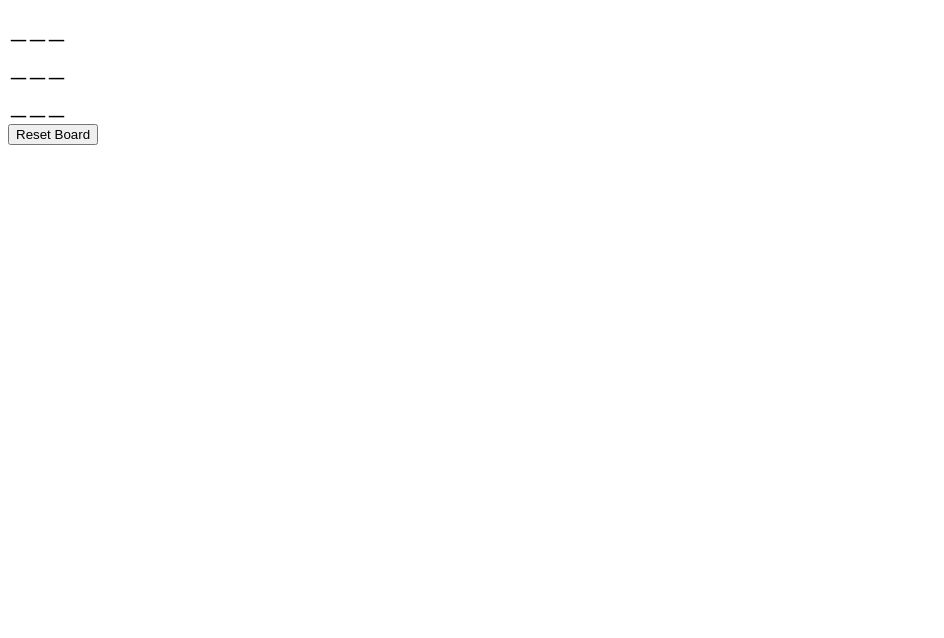
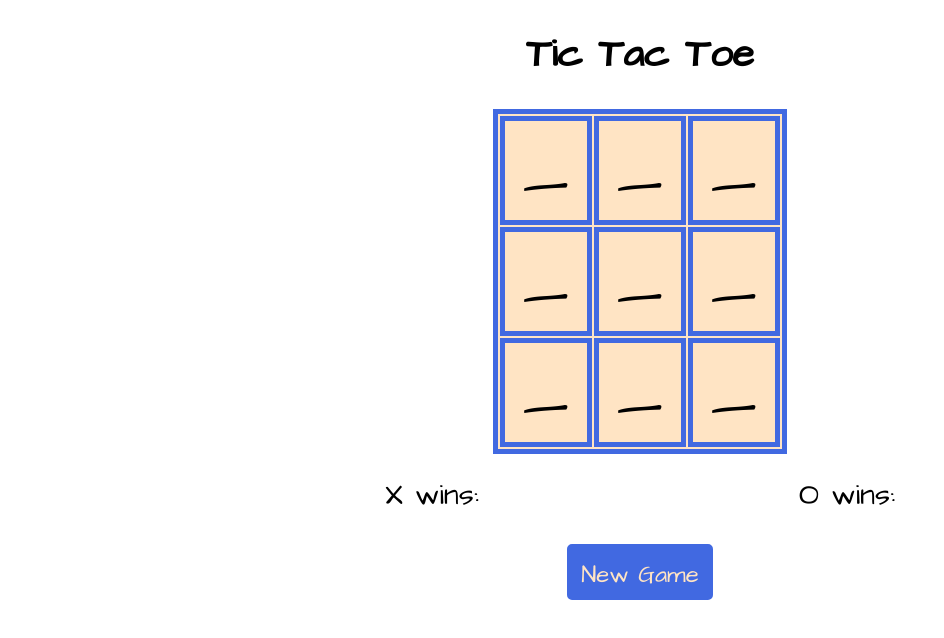
Before and after one commit to GenaroVS/TicTacToe, a plain HTML site: page index.html in a window 1280 px wide. Shown: the whole page, without its empty margins (0-944 px from the left). Drawn offline with Linux system fonts and the light colour scheme.

Commit message:
Added tallies, refactored code, winners takers, and styling

```diff
--- a/app.js
+++ b/app.js
@@ -4,6 +4,9 @@
 class Board {
   constructor() {
     this.isX = true;
+    this.plays = 0;
+    this.xWins = 0;
+    this.oWins = 0;
     this.board = [
       [' ',' ',' '],
       [' ',' ',' '],
@@ -12,6 +15,7 @@ class Board {
   }
 
   addMove(coords) {
+    this.plays++;
     var row = coords[0];
     var col = coords[1];
     this.isX ? this.board[row][col] = 'X' : this.board[row][col] = 'O';
@@ -21,7 +25,14 @@ class Board {
     var row = coords[0];
     var col = coords[1];
     var player = this.isX ? 'X' : 'O';
-    // Check Row and Column
+
+    if (this.hasRowOrCol(row, col, player) || this.hasDiagonal(row, col, player)) {
+      return true;
+    }
+    return false;
+  }
+
+  hasRowOrCol(row, col, player) {
     var hasRow = true;
     var hasCol = true;
     for (var i = 0; i < 3; i++) {
@@ -36,8 +47,9 @@ class Board {
       this.isX = player === 'X' ? true : false;
       return true;
     }
+  }
 
-    // Check Major and Minor Diagonal
+  hasDiagonal(row, col, player) {
     var diagCount = 0;
     if (row === col) {
       for (var i = 0; i < 3; i++) {
@@ -60,6 +72,7 @@ class Board {
   }
 
   reset() {
+    this.plays = 0;
     this.board = [
       [' ',' ',' '],
       [' ',' ',' '],
@@ -74,8 +87,10 @@ var table = document.getElementById('board');
 var squares = document.querySelectorAll('td')
 var resetBtn = document.getElementById('reset');
 var winCont = document.getElementById('winner');
-var winMsg = document.createElement('h1');
+var winMsg = document.createElement('h2');
 var board = new Board();
+var xWinsCont = document.getElementById('xWins');
+var oWinsCont = document.getElementById('oWins');
 
 table.addEventListener('click', (e) => {
   // Updates board data
@@ -87,8 +102,19 @@ table.addEventListener('click', (e) => {
     board.isX ? e.target.textContent = 'X' : e.target.textContent = 'O';
   }
   if (board.hasWon(coords)) {
-    var winner = board.isX ? 'X' : '0';
-    winMsg.textContent = `Winner is: ${winner}!!!`;
+    if (board.isX) {
+      board.xWins++;
+      winMsg.textContent = `Winner is: X ! ! !`;
+      xWinsCont.textContent = `X wins: ${board.xWins}`
+    } else {
+      board.oWins++;
+      winMsg.textContent = `Winner is: O ! ! !`;
+      oWinsCont.textContent = `O wins: ${board.oWins}`
+
+    }
+    winCont.append(winMsg);
+  } else if (board.plays === 9) {
+    winMsg.textContent = 'It\'s a tie ! ! !';
     winCont.append(winMsg);
   } else {
     board.isX = !board.isX;
--- a/index.html
+++ b/index.html
@@ -3,28 +3,38 @@
 <head>
   <meta charset="UTF-8">
   <meta name="viewport" content="width=device-width, initial-scale=1.0">
+  <link rel='stylesheet' href='./styles.css'>
+  <link href="https://fonts.googleapis.com/css2?family=Architects+Daughter&family=Teko:wght@500;700&display=swap" rel="stylesheet">
   <title>TicTacToe</title>
 </head>
 <body>
-  <div id='winner'></div>
+  <div id='game'>
+    <h1> Tic Tac Toe </h1>
     <table id='board'>
       <tr>
-      <td id='0-0' style="font-size: 30px">_</td>
-      <td id='0-1' style="font-size: 30px">_</td>
-      <td id='0-2' style="font-size: 30px">_</td>
+        <td id='0-0'>_</td>
+        <td id='0-1'>_</td>
+        <td id='0-2'>_</td>
       </tr>
       <tr>
-      <td id='1-0' style="font-size: 30px">_</td>
-      <td id='1-1' style="font-size: 30px">_</td>
-      <td id='1-2' style="font-size: 30px">_</td>
+        <td id='1-0'>_</td>
+        <td id='1-1'>_</td>
+        <td id='1-2'>_</td>
       </tr>
       <tr>
-      <td id='2-0' style="font-size: 30px">_</td>
-      <td id='2-1' style="font-size: 30px">_</td>
-      <td id='2-2' style="font-size: 30px">_</td>
+        <td id='2-0'>_</td>
+        <td id='2-1'>_</td>
+        <td id='2-2'>_</td>
       </tr>
     </table>
-  <button id='reset'>Reset Board</button>
+    <section id='tally'>
+      <div id='xWins'>X wins: </div>
+      <div id ='oWins'>O wins: </div>
+    </section>
+    </br>
+    <div id='reset'> New Game </div>
+  </div>
+  <section id='winner'></section>
   <script src="./app.js"></script>
 </body>
 </html>
--- /dev/null
+++ b/styles.css
@@ -0,0 +1,106 @@
+
+
+html {
+  box-sizing: border-box;
+  font-size: 20px;
+  font-family: 'Architects Daughter', sans-serif;
+}
+
+body {
+  padding: 0;
+  margin: 0;
+}
+
+#game {
+  display: flex;
+  flex-direction: column;
+  justify-content: space-evenly;
+  align-items: center;
+  width: 600px;
+  height: 600px;
+  margin: 0 auto 100px auto;
+}
+
+#tally {
+  box-sizing: border-box;
+  display: flex;
+  justify-content: space-between;
+  width: 100%;
+  padding: 0 45px;
+}
+
+#winner {
+  margin: 0 auto;
+  width: 600px;
+  height: 50px;
+  text-align: center;
+}
+
+#board {
+  background-color: bisque;
+  border: 5px solid royalblue;
+  margin-bottom: 20px;
+}
+
+td {
+  border: 5px solid royalblue;
+  text-align: center;
+  width: 4rem;
+  height: 4rem;
+  font-size: 3.5em;
+}
+
+#tally div{
+  font-size: 1.5em;
+}
+
+/* #reset,
+#reset:link,
+#reset:visited {
+  font-size: 1.2em;
+  padding: 10px;
+  border-radius: 5px;
+  background-color: royalblue;
+  color: bisque;
+}
+
+#reset:active,
+#reset:hover {
+
+} */
+
+#reset {
+  font-size: 1.2em;
+  background: royalblue;
+  color: bisque;
+  border: 4px solid royalblue;
+  border-radius: 5px;
+  padding: 10px;
+  position: relative;
+  z-index: 1;
+  overflow: hidden;
+}
+
+#reset:hover {
+  color: royalblue;
+}
+#reset::after {
+  content: "";
+  background: bisque;
+  position: absolute;
+  z-index: -1;
+  display: block;
+  transition: all 0.35s;
+  top: 0;
+  bottom: 0;
+  left: -100%;
+  right: 100%;
+}
+
+#reset:hover::after {
+  left: 0;
+  right: 0;
+  top: 0;
+  bottom: 0;
+  transition: all 0.35s;
+}
```
Lines whose indentation alone changed are shown as unchanged.
